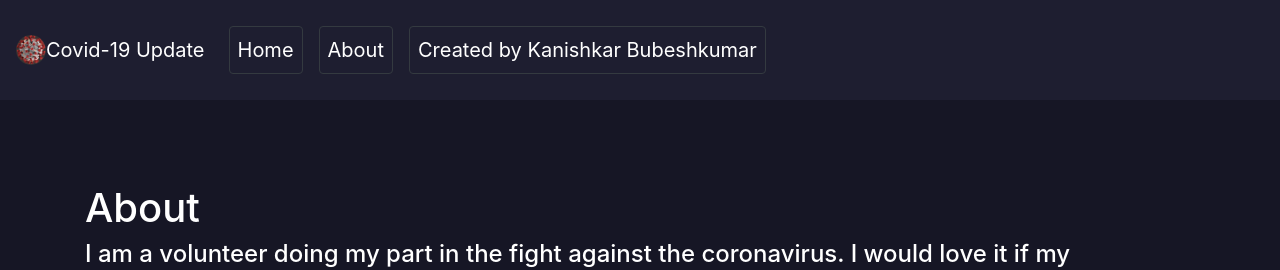
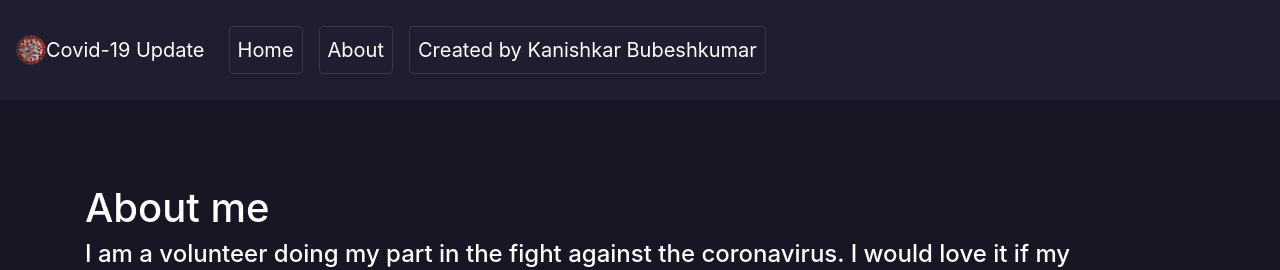
Before and after one commit to Kanish07/Covid-19-Tracker, a React (Create React App) app: page / in a window 1280 px wide. Shown: the top 270 px of the page. Built offline with nearby package versions, Linux system fonts and the light colour scheme; no server answers.

Commit message:
Version 1.0

```diff
--- a/src/components/Jumbo.js
+++ b/src/components/Jumbo.js
@@ -7,7 +7,7 @@ export default function Jumbo() {
         <div className="container-fluid">
             <Jumbotron fluid className="bg-theme">
                 <Container>
-                    <h1>About</h1>
+                    <h1>About me</h1>
                     <h4>
                         I am a volunteer doing my part in the fight against the
                         coronavirus. I would love it if my application helps in
```
